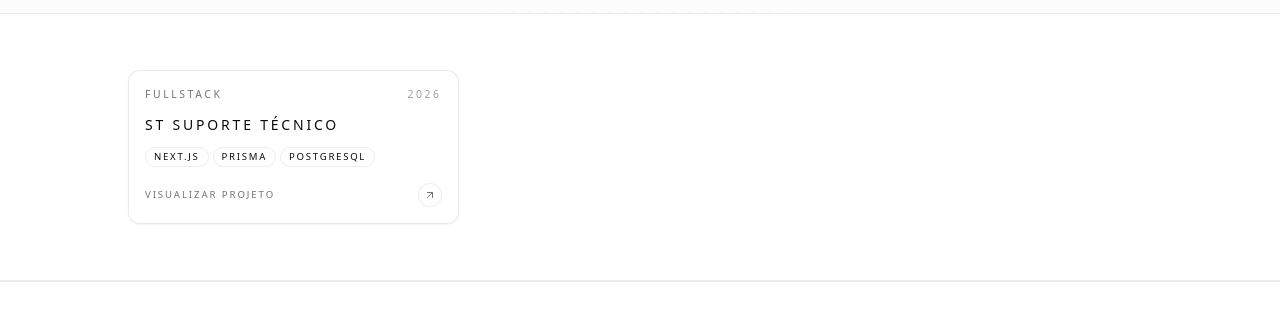
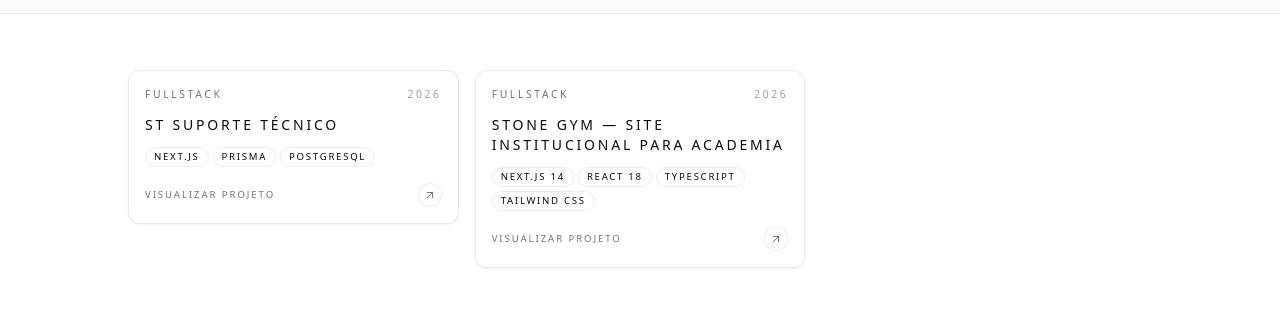
Before and after one commit to gabrielcampeao/Portifolio, a React (Vite) app: page /projects in a window 1280 px wide. Shown: the part 357-675 px from the top of the page. Built offline with nearby package versions, Linux system fonts and the light colour scheme.

Commit message:
Update projects.js

```diff
--- a/src/data/projects.js
+++ b/src/data/projects.js
@@ -1,5 +1,5 @@
 import helpdesk from '../assets/HelpDeskPrint1.png'
-
+import stoneGym from '../assets/StoneGymPrint1.png'
 
 export const projects = [
   {
@@ -23,9 +23,33 @@ export const projects = [
       { label: 'Ano', value: '2026' },
     ],
     highlights: [
-    'Autenticação com JWT em cookie HTTP-only e controle de acesso baseado em perfis de usuário',
-    'Quer testar a aplicação online? Use uma das contas de demonstração abaixo:',
+      'Autenticação com JWT em cookie HTTP-only e controle de acesso baseado em perfis de usuário',
+      'Quer testar a aplicação online? Use uma das contas de demonstração abaixo:',
     ],
   },
-
+  {
+    slug: 'stone-gym',
+    title: 'Stone Gym — Site institucional para academia',
+    role: 'Fullstack',
+    year: '2026',
+    tags: ['Next.js 14', 'React 18', 'TypeScript', 'Tailwind CSS'],
+    preview: stoneGym,
+    previewPosition: 'object-top',
+    githubURL: 'https://github.com/gabrielcampeao/site-gym',
+    liveURL: 'https://site-gym-lilac.vercel.app/',
+    summary:
+      'Site institucional completo de uma academia fitness fictícia, com busca de unidades por geolocalização, catálogo de equipamentos com tutoriais em vídeo e checkout com vouchers.',
+    description:
+      'Site institucional construído em Next.js 14 (App Router) com React 18 e TypeScript, estilizado com Tailwind CSS v3 e paleta escura com acentos roxos. Inclui busca de unidades por geolocalização (cálculo de distância via fórmula de Haversine), catálogo de equipamentos com vídeos tutoriais em embed do YouTube, checkout em duas etapas com cupons de desconto e order bump, formulário de contato com envio real via Nodemailer/Gmail SMTP, e chat de suporte flutuante com respostas automáticas.',
+    details: [
+      { label: 'Tipo', value: 'Site Institucional' },
+      { label: 'Stack', value: 'Next.js 14 + React 18 + TypeScript + Tailwind CSS' },
+      { label: 'Escopo', value: 'Catálogo, checkout, geolocalização e envio de e-mail' },
+      { label: 'Ano', value: '2026' },
+    ],
+    highlights: [
+      'Busca de unidades por geolocalização com cálculo de distância em tempo real (Haversine)',
+      'Checkout em 2 etapas com cupons de desconto, order bump e pagamento por cartão ou Pix',
+    ],
+  },
 ]
```
